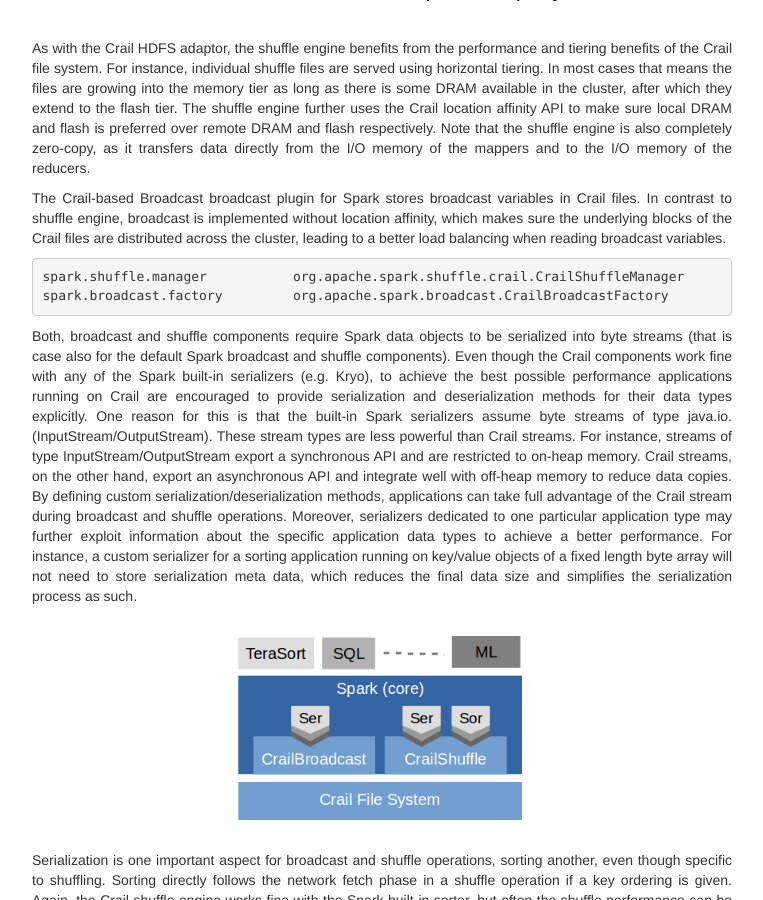
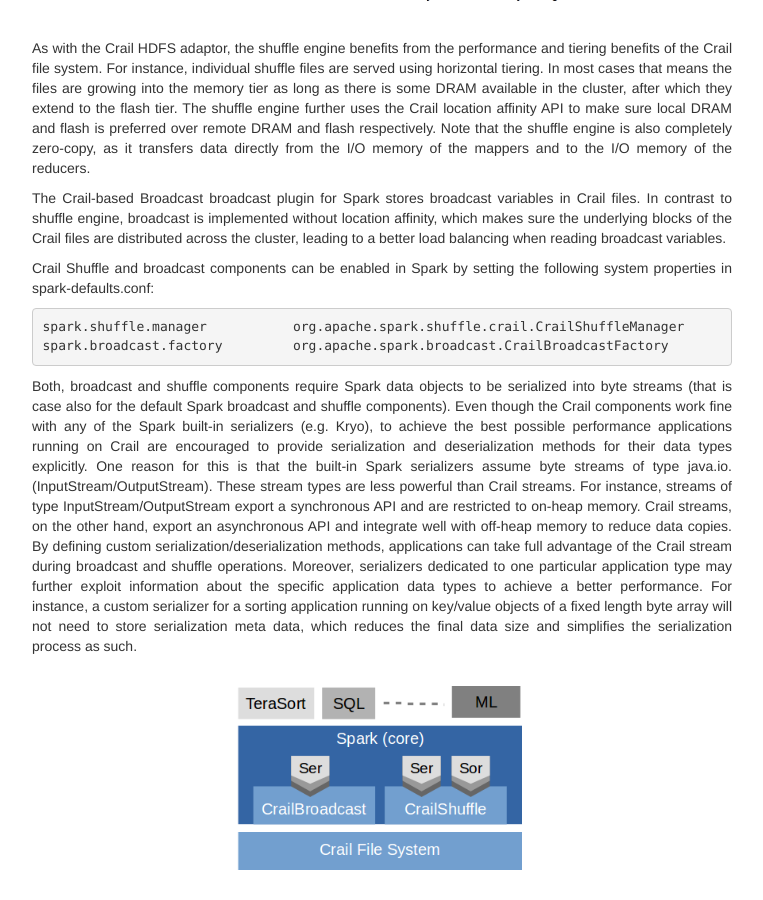
Before and after one commit to apache/incubator-crail-website, a Jekyll site: the page built from docs/index.md, in a window 1280 px wide and 900 px high, scrolled down 3469 px. Shown: the whole window, without its empty margins (258-1021 px from the left). Built offline with Jekyll 4.4.1, drawn with Linux system fonts in a browser that asks for light colours.

Commit message:
Update index.md

```diff
--- a/docs/index.md
+++ b/docs/index.md
@@ -121,6 +121,9 @@
 <p>
 The Crail-based Broadcast broadcast plugin for Spark stores broadcast variables in Crail files. In contrast to shuffle engine, broadcast is implemented without location affinity, which makes sure the underlying blocks of the Crail files are distributed across the cluster, leading to a better load balancing when reading broadcast variables.
 </p>
+<p>
+Crail Shuffle and broadcast components can be enabled in Spark by setting the following system properties in spark-defaults.conf:
+</p>
 </div>
 
     spark.shuffle.manager		org.apache.spark.shuffle.crail.CrailShuffleManager
```
